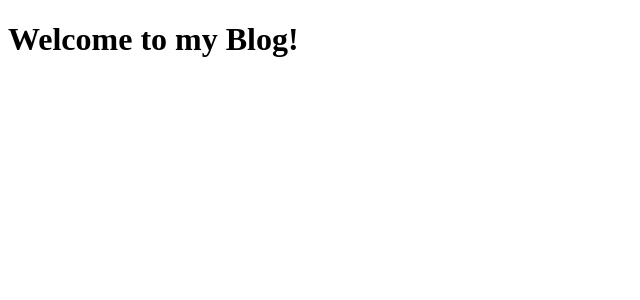
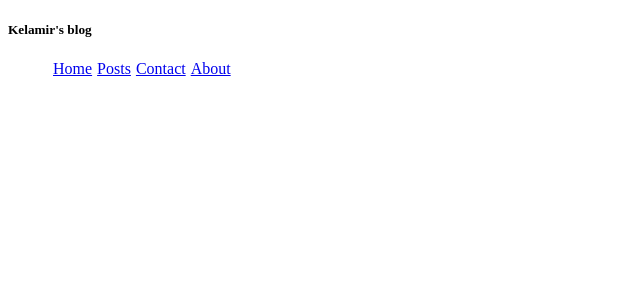
Before and after one commit to Kelamir/svelteBlog, a SvelteKit app: page / in a window 1280 px wide. Shown: the top 300 px of the page, without its empty margins (0-640 px from the left). Built offline with nearby package versions, Linux system fonts and the light colour scheme.

Commit message:
Set up a layout that will display links to navigate the website on all pages.

```diff
--- /dev/null
+++ b/src/routes/+layout.svelte
@@ -0,0 +1,13 @@
+<h5>Kelamir's blog</h5>
+
+<ul>
+    <li> <a href="Home">Home</a> </li>
+    <li> <a href="Posts">Posts</a> </li>
+    <li> <a href="Contact">Contact</a> </li>
+    <li> <a href="About">About</a> </li>
+</ul>
+
+<style>
+    ul { display: flex; flex-direction: row}
+    li { display: flex;  margin-left: 5px}
+</style>
--- a/src/routes/+page.svelte
+++ b/src/routes/+page.svelte
@@ -1 +1,2 @@
-<h1>Welcome to my Blog!</h1>
+
+<ul></ul>
```
Also changed, not shown: src/routes/about/+page.svelte (added), src/routes/contact/+page.svelte (added), src/routes/home/+page.svelte (added), src/routes/posts/+page.svelte (added).
